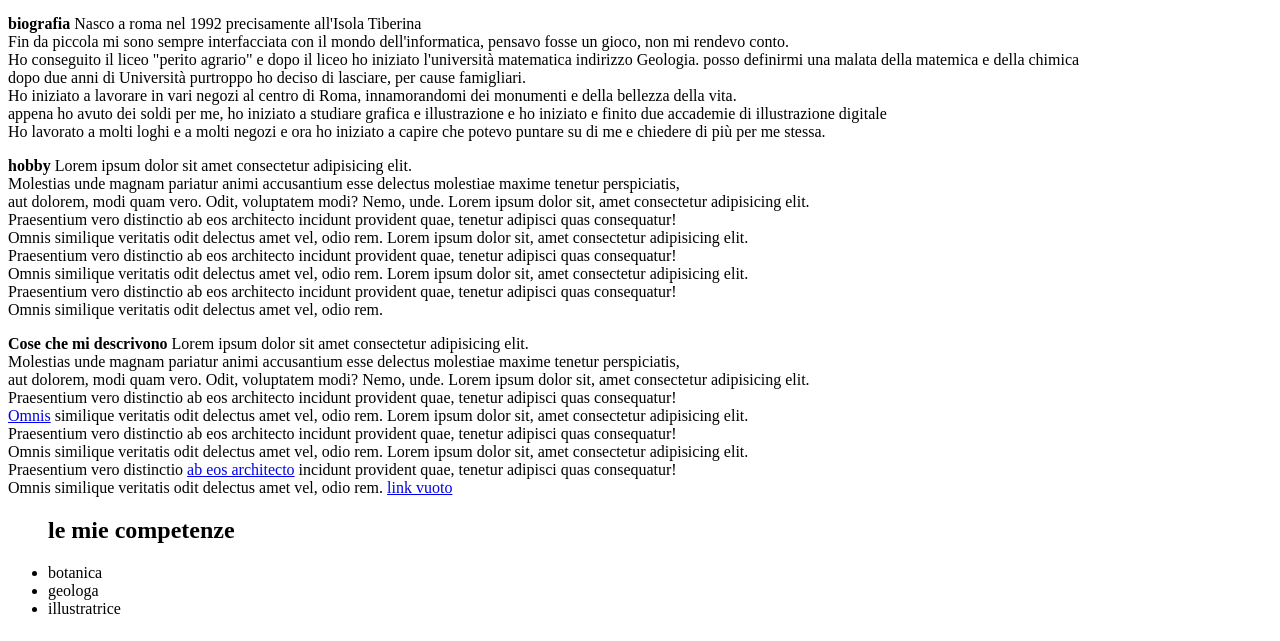
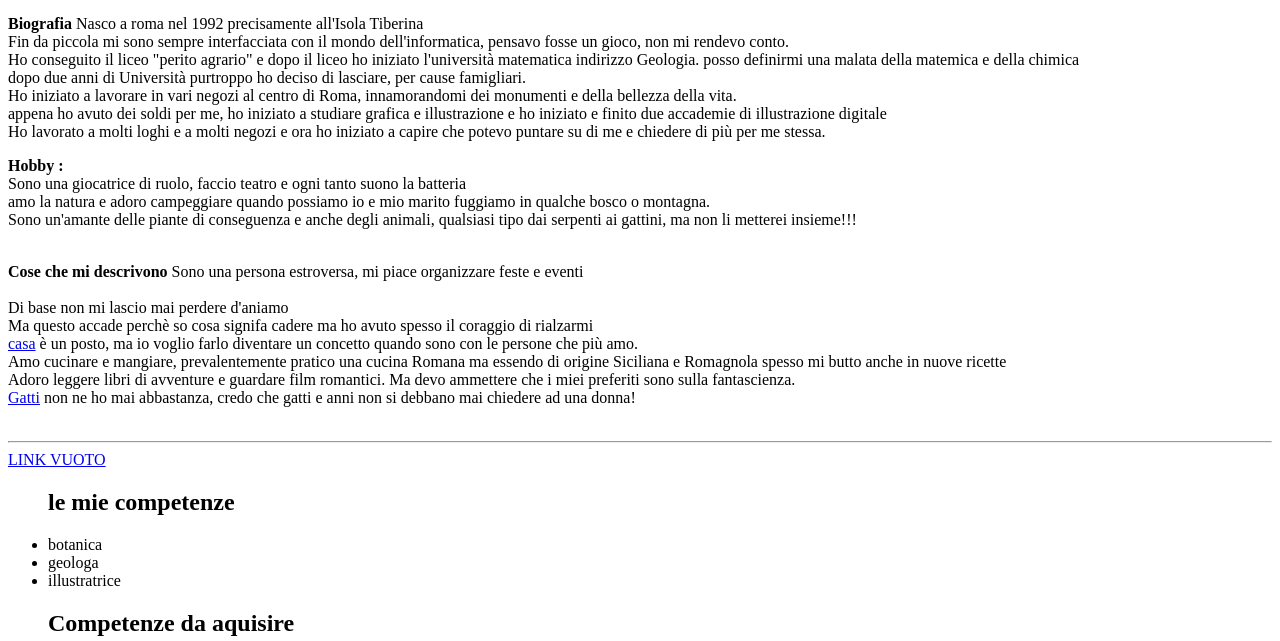
Before and after one commit to Francescabattistini/unita1-d1, a plain HTML site: page index.html in a window 1280 px wide. Shown: the part 1243-1884 px from the top of the page. Drawn offline with Linux system fonts and the light colour scheme.

Commit message:
Update index.html

```diff
--- a/index.html
+++ b/index.html
@@ -16,7 +16,7 @@
     </style>
   </head>
   <body>
-    <main>
+    <main id="tornaSu">
       <a href="#footer">scorri giù</a>
       <h1>Francesca Battistini</h1>
       <h2>francbauhaus@gmail.com</h2>
@@ -27,7 +27,7 @@
         />
       </a>
       <p>
-        <b>biografia</b>
+        <b>Biografia</b>
         Nasco a roma nel 1992 precisamente all'Isola Tiberina <br />
         Fin da piccola mi sono sempre interfacciata con il mondo
         dell'informatica, pensavo fosse un gioco, non mi rendevo conto.<br />
@@ -45,49 +45,41 @@
         che potevo puntare su di me e chiedere di più per me stessa.
       </p>
       <p>
-        <b>hobby</b> Lorem ipsum dolor sit amet consectetur adipisicing elit.
+        <b>Hobby :</b> <br />Sono una giocatrice di ruolo, faccio teatro e ogni
+        tanto suono la batteria
         <br />
-        Molestias unde magnam pariatur animi accusantium esse delectus molestiae
-        maxime tenetur perspiciatis, <br />
-        aut dolorem, modi quam vero. Odit, voluptatem modi? Nemo, unde. Lorem
-        ipsum dolor sit, amet consectetur adipisicing elit. <br />
-        Praesentium vero distinctio ab eos architecto incidunt provident quae,
-        tenetur adipisci quas consequatur! <br />
-        Omnis similique veritatis odit delectus amet vel, odio rem. Lorem ipsum
-        dolor sit, amet consectetur adipisicing elit. <br />
-        Praesentium vero distinctio ab eos architecto incidunt provident quae,
-        tenetur adipisci quas consequatur! <br />
-        Omnis similique veritatis odit delectus amet vel, odio rem. Lorem ipsum
-        dolor sit, amet consectetur adipisicing elit. <br />
-        Praesentium vero distinctio ab eos architecto incidunt provident quae,
-        tenetur adipisci quas consequatur! <br />
-        Omnis similique veritatis odit delectus amet vel, odio rem.
+        amo la natura e adoro campeggiare quando possiamo io e mio marito
+        fuggiamo in qualche bosco o montagna. <br />
+        Sono un'amante delle piante di conseguenza e anche degli animali,
+        qualsiasi tipo dai serpenti ai gattini, ma non li metterei insieme!!!
+        <br />
+        <br />
       </p>
+
       <p>
-        <b>Cose che mi descrivono</b> Lorem ipsum dolor sit amet consectetur
-        adipisicing elit.
+        <b>Cose che mi descrivono</b> Sono una persona estroversa, mi piace
+        organizzare feste e eventi
         <br />
-        Molestias unde magnam pariatur animi accusantium esse delectus molestiae
-        maxime tenetur perspiciatis, <br />
-        aut dolorem, modi quam vero. Odit, voluptatem modi? Nemo, unde. Lorem
-        ipsum dolor sit, amet consectetur adipisicing elit. <br />
-        Praesentium vero distinctio ab eos architecto incidunt provident quae,
-        tenetur adipisci quas consequatur! <br />
-        <a href="javascript:void(0)"> Omnis</a> similique veritatis odit
-        delectus amet vel, odio rem. Lorem ipsum dolor sit, amet consectetur
-        adipisicing elit.
         <br />
-        Praesentium vero distinctio ab eos architecto incidunt provident quae,
-        tenetur adipisci quas consequatur! <br />
-        Omnis similique veritatis odit delectus amet vel, odio rem. Lorem ipsum
-        dolor sit, amet consectetur adipisicing elit. <br />
-        Praesentium vero distinctio
-        <a href="javascript:void(0)">ab eos architecto</a> incidunt provident
-        quae, tenetur adipisci quas consequatur!
+        Di base non mi lascio mai perdere d'aniamo <br />
+        Ma questo accade perchè so cosa signifa cadere ma ho avuto spesso il
+        coraggio di rialzarmi <br />
+        <a href="javascript:void(0)"> casa</a> è un posto, ma io voglio farlo
+        diventare un concetto quando sono con le persone che più amo.
         <br />
-        Omnis similique veritatis odit delectus amet vel, odio rem.
-        <a href="javascript:void(0)">link vuoto</a>
+        Amo cucinare e mangiare, prevalentemente pratico una cucina Romana ma
+        essendo di origine Siciliana e Romagnola spesso mi butto anche in nuove
+        ricette <br />
+        Adoro leggere libri di avventure e guardare film romantici. Ma devo
+        ammettere che i miei preferiti sono sulla fantascienza. <br />
+        <a href="javascript:void(0)">Gatti</a> non ne ho mai abbastanza, credo
+        che gatti e anni non si debbano mai chiedere ad una donna!
+        <br />
+        <br />
       </p>
+
+      <hr />
+      <div><a href="javascript:void(0)">LINK VUOTO</a></div>
     </main>
     <div>
       <ul>
@@ -127,11 +119,16 @@
     <hr />
     <br />
     <div>
-      <a href="https://github.com/Francescabattistini">
+      <a href="https://github.com/Francescabattistini" target="_blank">
         il mio profilo GITHUB
       </a>
     </div>
     <br />
+    <br />
+    <a href="#tornaSu"> Vuoi tornare sù? clicca qui!😌 </a>
+    <br />
+    <br />
+    <br />
     <footer id="footer">Copyrigth &copy Francesca Battistini 1992</footer>
   </body>
 </html>
```
